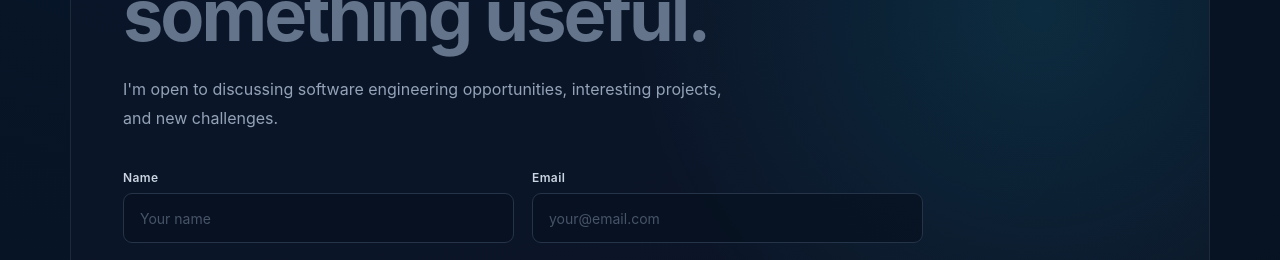
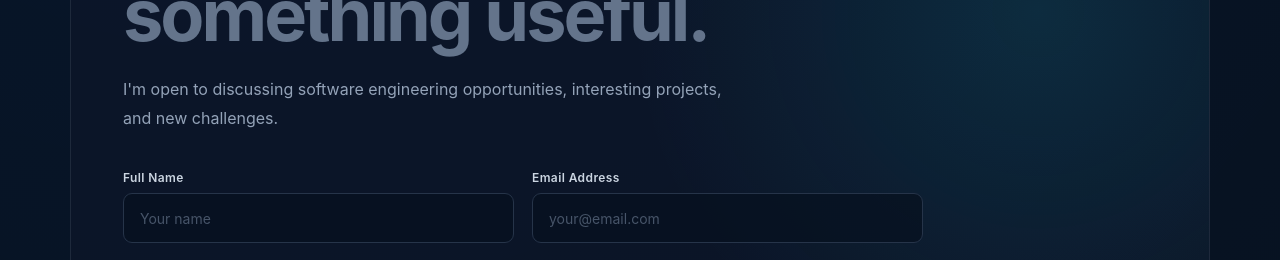
Before and after one commit to PritiC28/portfolio, a React app: page / in a window 1280 px wide. Shown: the part 5803-6063 px from the top of the page. Built offline with nearby package versions, Linux system fonts and the light colour scheme; the HTML template or start-up script is replaced by a standard one.

Commit message:
Update contact form labels

```diff
--- a/src/App.jsx
+++ b/src/App.jsx
@@ -1218,7 +1218,7 @@ passion:
             <div className="form-group">
 
               <label htmlFor="name">
-                Name
+                Full Name
               </label>
 
               <input
@@ -1235,7 +1235,7 @@ passion:
             <div className="form-group">
 
               <label htmlFor="email">
-                Email
+                Email Address
               </label>
 
               <input
```
